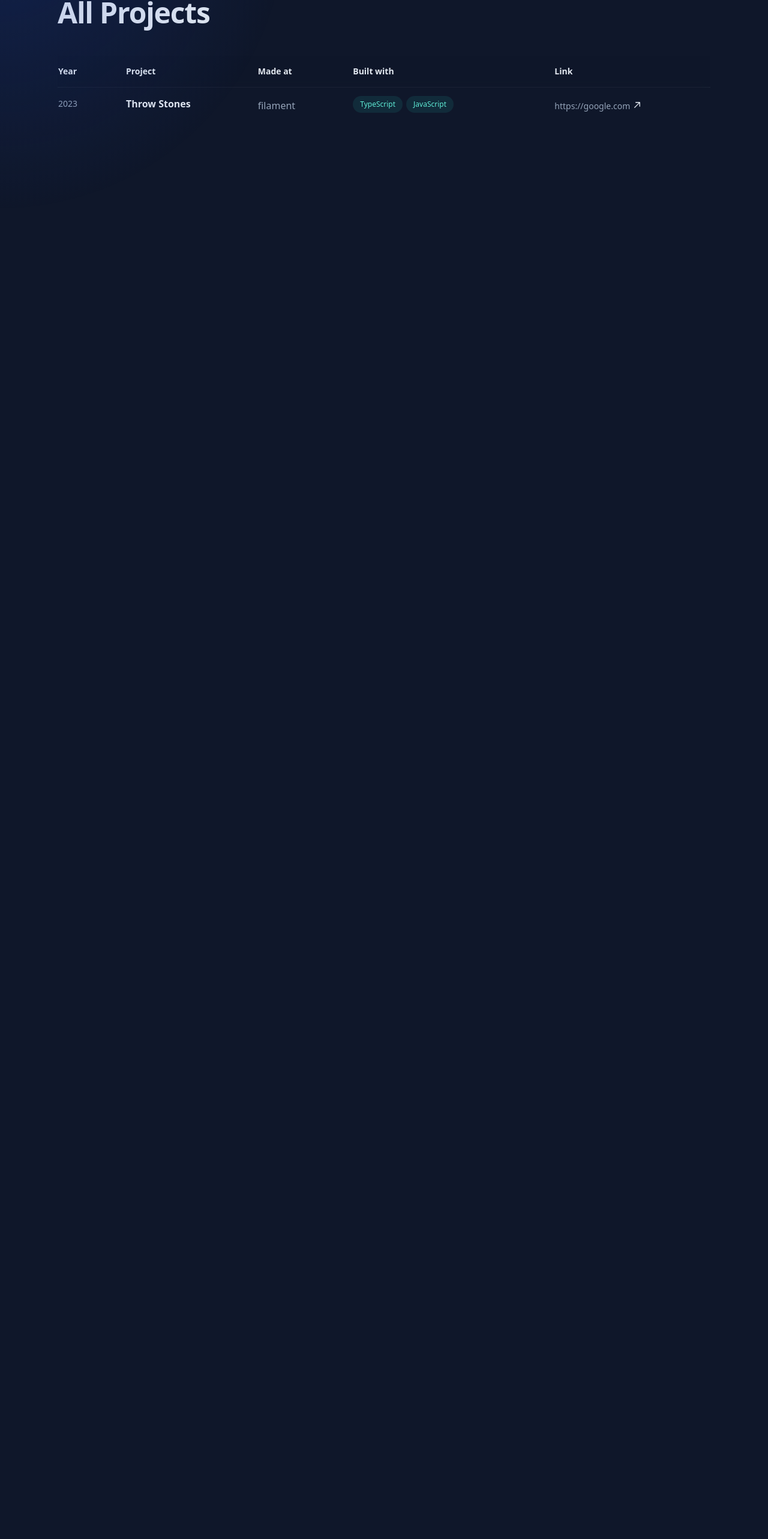
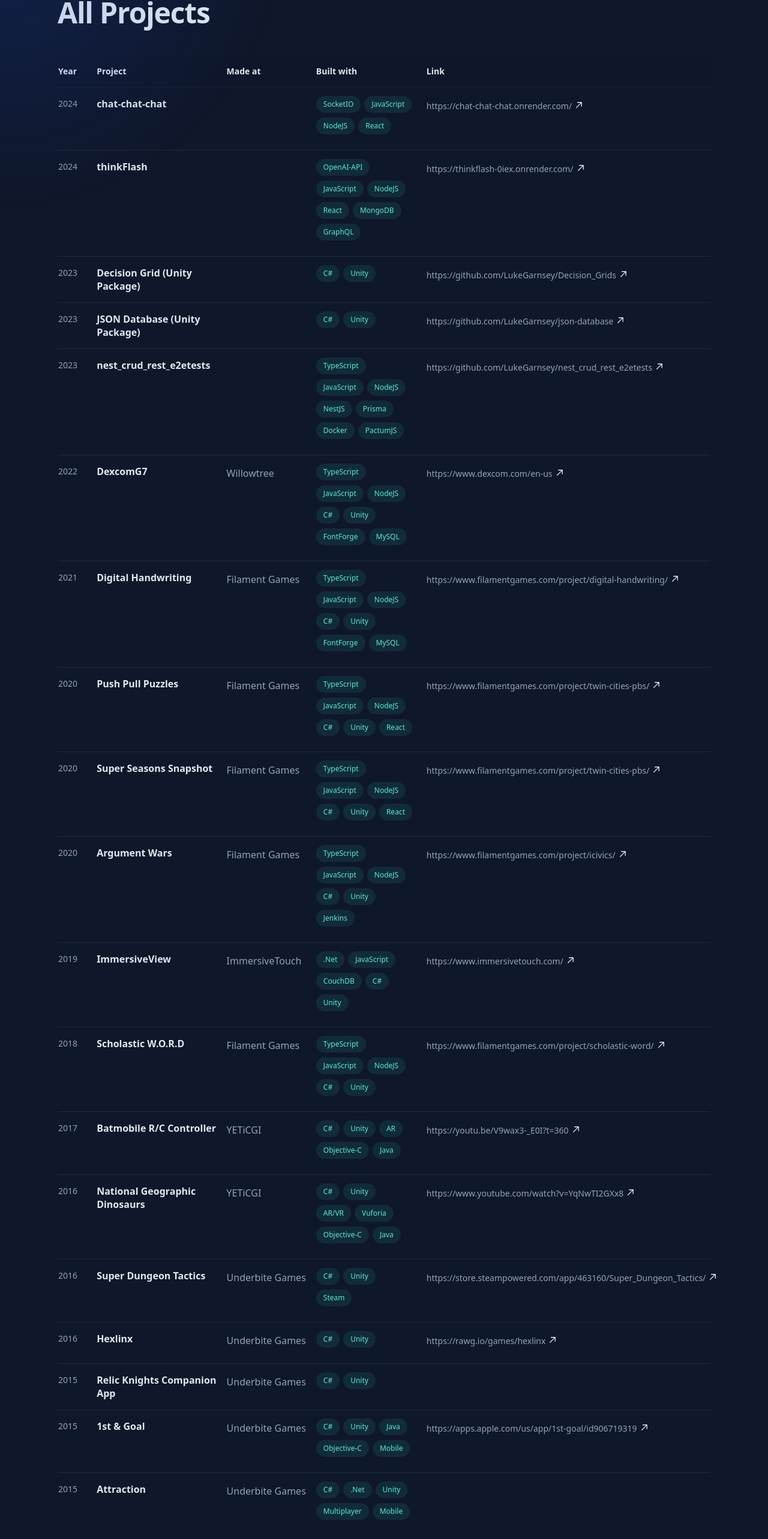
Before and after one commit to LukeGarnsey/portfolio-react, a React (Vite) app in the folder client/: page /Archive in a window 1280 px wide. Shown: the part 128-2694 px from the top of the page at 60% size. Before the commit the page ends 800 px from the top, so only its background shows below. Built offline with nearby package versions, Linux system fonts and the light colour scheme.

Commit message:
Added in multple projects for archive. Completed Footer info.

```diff
--- a/client/src/components/archive/ArchiveItem.jsx
+++ b/client/src/components/archive/ArchiveItem.jsx
@@ -35,10 +35,12 @@
             <td className="hidden py-4 align-top sm:table-cell">
                 <ul className="translate-y-1">
                     <li className="mb-1 flex items-center">
-                        <a className="inline-flex items-baseline font-medium leading-tight text-slate-200 hover:text-teal-300 focus-visible:text-teal-300 text-sm text-slate-400 hover:text-slate-200 focus-visible:text-teal-300 group/link text-sm" href={link} target="_blank" rel="noreferrer noopener" aria-label={label}>
-                            {link}
-                            <IconAnimate />
-                        </a>
+                        { link !== undefined && (
+                            <a className="inline-flex items-baseline font-medium leading-tight text-slate-200 hover:text-teal-300 focus-visible:text-teal-300 text-sm text-slate-400 hover:text-slate-200 focus-visible:text-teal-300 group/link text-sm" href={link} target="_blank" rel="noreferrer noopener" aria-label={label}>
+                                {link}
+                                <IconAnimate />
+                            </a>
+                        )}
                     </li>
                 </ul>
             </td>
--- a/client/src/pages/Archive.jsx
+++ b/client/src/pages/Archive.jsx
@@ -28,7 +28,31 @@
                     </tr>
                 </thead>
                 <tbody>
-                <ArchiveItem year={"2023"} project={"Throw Stones"} madeAt={"filament"} builtWithChips={["TypeScript", "JavaScript"]} link={"https://google.com"}/>
+                <ArchiveItem year={"2024"} project={"chat-chat-chat"} madeAt={""} builtWithChips={["SocketIO", "JavaScript", "NodeJS", "React"]} link={"https://chat-chat-chat.onrender.com/"}/>
+                <ArchiveItem year={"2024"} project={"thinkFlash"} madeAt={""} builtWithChips={["OpenAI-API", "JavaScript", "NodeJS", "React", "MongoDB", "GraphQL"]} link={"https://thinkflash-0iex.onrender.com/"}/>
+
+                <ArchiveItem year={"2023"} project={"Decision Grid (Unity Package)"} madeAt={""} builtWithChips={["C#", "Unity"]} link={"https://github.com/LukeGarnsey/Decision_Grids"}/>
+                <ArchiveItem year={"2023"} project={"JSON Database (Unity Package)"} madeAt={""} builtWithChips={["C#", "Unity"]} link={"https://github.com/LukeGarnsey/json-database"}/>
+
+                <ArchiveItem year={"2023"} project={"nest_crud_rest_e2etests"} madeAt={""} builtWithChips={["TypeScript", "JavaScript", "NodeJS", "NestJS", "Prisma", "Docker", "PactumJS"]} link={"https://github.com/LukeGarnsey/nest_crud_rest_e2etests"}/>
+
+                <ArchiveItem year={"2022"} project={"DexcomG7"} madeAt={"Willowtree"} builtWithChips={["TypeScript", "JavaScript", "NodeJS", "C#", "Unity", "FontForge", "MySQL"]} link={"https://www.dexcom.com/en-us"}/>
+                <ArchiveItem year={"2021"} project={"Digital Handwriting"} madeAt={"Filament Games"} builtWithChips={["TypeScript", "JavaScript", "NodeJS", "C#", "Unity", "FontForge", "MySQL"]} link={"https://www.filamentgames.com/project/digital-handwriting/"}/>
+                <ArchiveItem year={"2020"} project={"Push Pull Puzzles"} madeAt={"Filament Games"} builtWithChips={["TypeScript", "JavaScript", "NodeJS", "C#", "Unity", "React"]} link={"https://www.filamentgames.com/project/twin-cities-pbs/"}/>
+                <ArchiveItem year={"2020"} project={"Super Seasons Snapshot"} madeAt={"Filament Games"} builtWithChips={["TypeScript", "JavaScript", "NodeJS", "C#", "Unity", "React"]} link={"https://www.filamentgames.com/project/twin-cities-pbs/"}/>
+                <ArchiveItem year={"2020"} project={"Argument Wars"} madeAt={"Filament Games"} builtWithChips={["TypeScript", "JavaScript", "NodeJS", "C#", "Unity", "Jenkins"]} link={"https://www.filamentgames.com/project/icivics/"}/>
+
+                <ArchiveItem year={"2019"} project={"ImmersiveView"} madeAt={"ImmersiveTouch"} builtWithChips={[".Net", "JavaScript", "CouchDB", "C#", "Unity"]} link={"https://www.immersivetouch.com/"}/>
+                <ArchiveItem year={"2018"} project={"Scholastic W.O.R.D"} madeAt={"Filament Games"} builtWithChips={["TypeScript", "JavaScript", "NodeJS", "C#", "Unity"]} link={"https://www.filamentgames.com/project/scholastic-word/"}/>
+
+                <ArchiveItem year={"2017"} project={"Batmobile R/C Controller"} madeAt={"YETiCGI"} builtWithChips={["C#", "Unity", "AR", "Objective-C", "Java"]} link={"https://youtu.be/V9wax3-_E0I?t=360"}/>
+                <ArchiveItem year={"2016"} project={"National Geographic Dinosaurs"} madeAt={"YETiCGI"} builtWithChips={["C#", "Unity", "AR/VR", "Vuforia", "Objective-C", "Java"]} link={"https://www.youtube.com/watch?v=YqNwTI2GXx8"}/>
+
+                <ArchiveItem year={"2016"} project={"Super Dungeon Tactics"} madeAt={"Underbite Games"} builtWithChips={["C#", "Unity", "Steam"]} link={"https://store.steampowered.com/app/463160/Super_Dungeon_Tactics/"}/>
+                <ArchiveItem year={"2016"} project={"Hexlinx"} madeAt={"Underbite Games"} builtWithChips={["C#", "Unity"]} link={"https://rawg.io/games/hexlinx"}/>
+                <ArchiveItem year={"2015"} project={"Relic Knights Companion App"} madeAt={"Underbite Games"} builtWithChips={["C#", "Unity"]}/>
+                <ArchiveItem year={"2015"} project={"1st & Goal"} madeAt={"Underbite Games"} builtWithChips={["C#", "Unity", "Java", "Objective-C", "Mobile"]} link={"https://apps.apple.com/us/app/1st-goal/id906719319"}/>
+                <ArchiveItem year={"2015"} project={"Attraction"} madeAt={"Underbite Games"} builtWithChips={["C#", ".Net", "Unity", "Multiplayer", "Mobile"]}/>
                 </tbody>
             </table>
         </div>
--- a/client/src/pages/Home.jsx
+++ b/client/src/pages/Home.jsx
@@ -40,8 +40,15 @@
                 Site was coded in
                 <a href="https://code.visualstudio.com/" className="font-medium text-slate-400 hover:text-teal-300 focus-visible:text-teal-300" target="_blank"
                 rel="noreferrer noopener" aria-label="Visual Studio Code (opens in a new tab)"> Visual Studio Code </a>
-                by me. Built with Nodejs, React, and Tailwind CSS
+                by me. Built with
+                <a href="https://nodejs.org/en" className="font-medium text-slate-400 hover:text-teal-300 focus-visible:text-teal-300" target="_blank"
+                rel="noreferrer noopener" aria-label="NodeJS (opens in a new tab)"> NodeJS</a>, <a href="https://react.dev/" className="font-medium text-slate-400 hover:text-teal-300 focus-visible:text-teal-300" target="_blank"
+                rel="noreferrer noopener" aria-label="React (opens in a new tab)"> React </a>
+                , and <a href="https://tailwindcss.com/" className="font-medium text-slate-400 hover:text-teal-300 focus-visible:text-teal-300" target="_blank"
+                rel="noreferrer noopener" aria-label="Tailwind CSS (opens in a new tab)"> Tailwind CSS</a>
+                , deployed with Heroku.
               </p>
+
             </footer>
           </main>
         </div>
--- a/client/src/pages/Projects.jsx
+++ b/client/src/pages/Projects.jsx
@@ -10,17 +10,14 @@
       <div>
         <ul className="group/list">
           <li className="mb-12">
-            <ProjectItem text={"thinkFlash is an AI powered app. The user can have AI generate a deck of flash cards on any topic and quiz themselves using their newly built flash cards."} title={"thinkFlash"} link={"https://thinkflash-0iex.onrender.com/"}
+            <ProjectItem text={"thinkFlash is an AI powered flash card learning app app. OpenAI is utilized to build flash card decks based on any given specifications. The user can then quiz themselves using the generated cards."} title={"thinkFlash"} link={"https://thinkflash-0iex.onrender.com/"}
             image={{src:"images/thinkFlash.png", alt:"Think Flash web app homepage"}}/>
           </li>
           <li className="mb-12">
             <ProjectItem text={"Digital Handwriting is a literacy-based learning experience that allows players to experience the sensory feel of handwriting through touchscreen controls. The game focuses on teaching the correct motion and order of strokes to create characters, while also preparing the user to distinguish between uppercase and lowercase."} title={"Digital Handwriting"} link={"https://www.filamentgames.com/project/digital-handwriting/"}
             image={{src:"images/dha.png", alt:"Digital Handwriting action page"}}/>
           </li>
-          <li className="mb-12">
-            <ProjectItem text={"This is going to describe everything about my project."} title={"A Night Most Fowl"} link={"https://www.filamentgames.com/"}
-            image={{src:"images/ThinkFlashTransparent.png", alt:"Train your brain with AI built flash cards."}}/>
-          </li>
+
         </ul>
         <div className="mt-12">
           <ArchiveLink />
```
